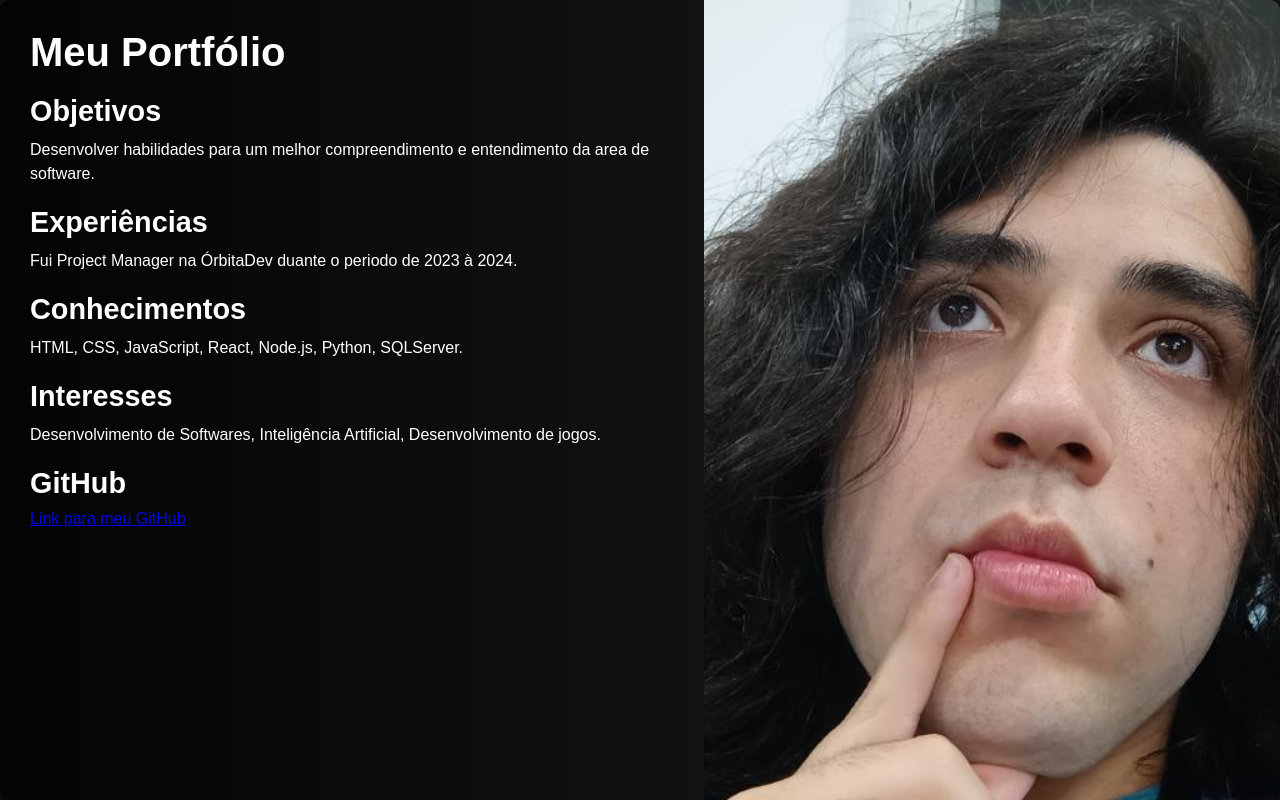
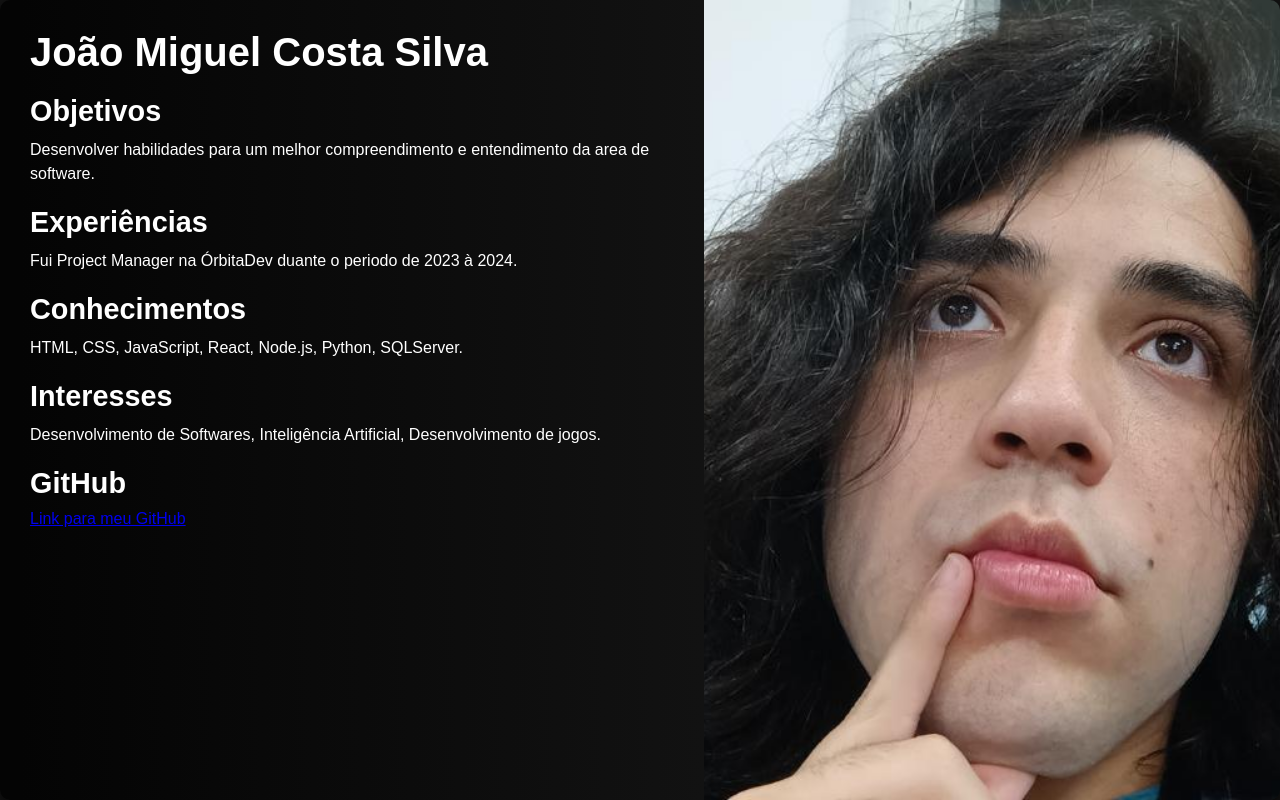
Before and after one commit to Jhonnjust/Site-Portfolio.github.io, a plain HTML site: page Site portifolio/index.html in a window 1280 px wide. Drawn offline with Linux system fonts and the light colour scheme.

Commit message:
Atualizar o index.html

```diff
--- a/Site portifolio/index.html
+++ b/Site portifolio/index.html
@@ -8,9 +8,9 @@
 </head>
 <body>
   <div class="container">
-    <!-- Bloco esquerdo com os textos -->
+
     <div class="content">
-      <h1>Meu Portfólio</h1>
+      <h1>João Miguel Costa Silva</h1>
       <div class="section">
         <h2>Objetivos</h2>
         <p>Desenvolver habilidades para um melhor compreendimento e entendimento da area de software.</p>
```
